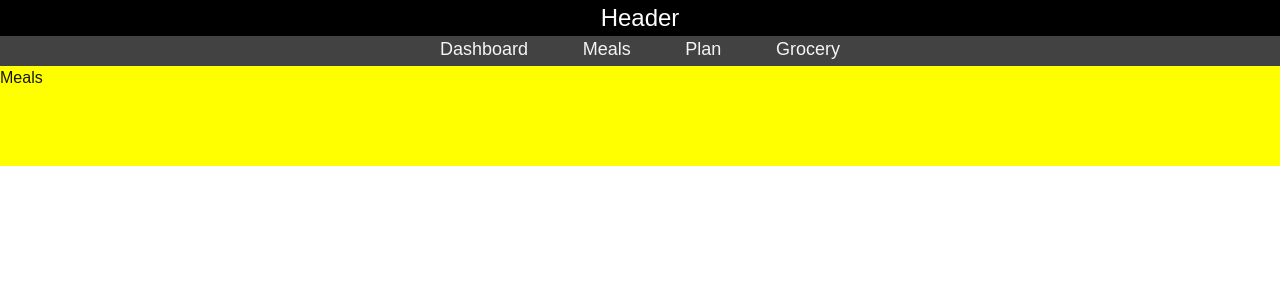
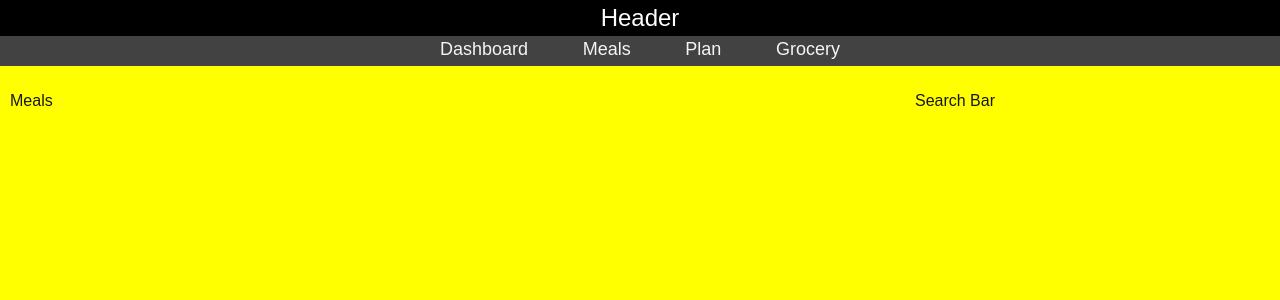
Before and after one commit to Zmyhrer/MealPlanner, a Next.js app in the folder frontend/: page /meals in a window 1280 px wide. Shown: the top 300 px of the page. Built offline with nearby package versions, Linux system fonts and the light colour scheme.

Commit message:
feat: add css grid to meals page

```diff
--- a/frontend/app/meals/page.tsx
+++ b/frontend/app/meals/page.tsx
@@ -5,9 +5,9 @@ const page = () => {
   return (
     <div>
       <div className={styles["grid-container"]}>
-        <div className={styles["grid-item grid-item-1"]}>Meals</div>
-        <div className={styles["grid-item grid-item-2"]}></div>
-        <div className={styles["grid-item grid-item-3"]}></div>
+        <div className={styles["grid-item-1"]}>Meals</div>
+        <div className={styles["grid-item-2"]}>Search Bar</div>
+        <div className={styles["grid-item-3"]}></div>
       </div>
     </div>
   );
--- a/frontend/styles/app.css
+++ b/frontend/styles/app.css
@@ -1,6 +1,6 @@
 .grid-container{
     width: 100%;
-    min-width: 100vh;
+    min-height: 100vh;
     display: grid;
     grid-template-columns: 1fr;
     grid-auto-rows: auto 1fr auto;
--- a/frontend/styles/meals.module.css
+++ b/frontend/styles/meals.module.css
@@ -1,13 +1,15 @@
 .grid-container{
     width: 100%;
-
     display: grid;
     grid-template-columns: 1fr 1fr;
-    grid-template-rows: 100px auto;
+    grid-template-rows: 50px auto;
+    padding: 10px;
 }
 
 
 .grid-item-1{
+    display: flex;
+    align-items: center;
     grid-column-start: 1;
     grid-column-end: 2;
 
@@ -15,10 +17,14 @@
 
 
 .grid-item-2{
- grid-column-start: 2;
+    display: flex;
+    justify-content: center;
+    align-items: center;
+    grid-column-start: 2;
     grid-column-end: 3;
 }
 
 .grid-item-3{
-
+    grid-column-start: 1;
+    grid-column-end: 3;
 }
```
